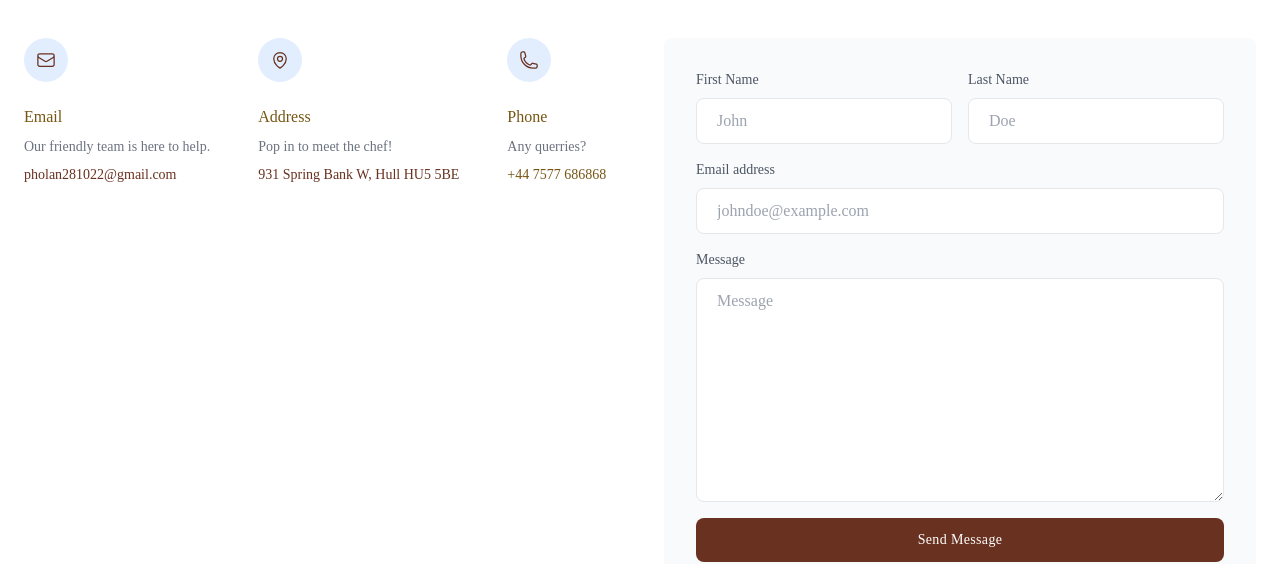
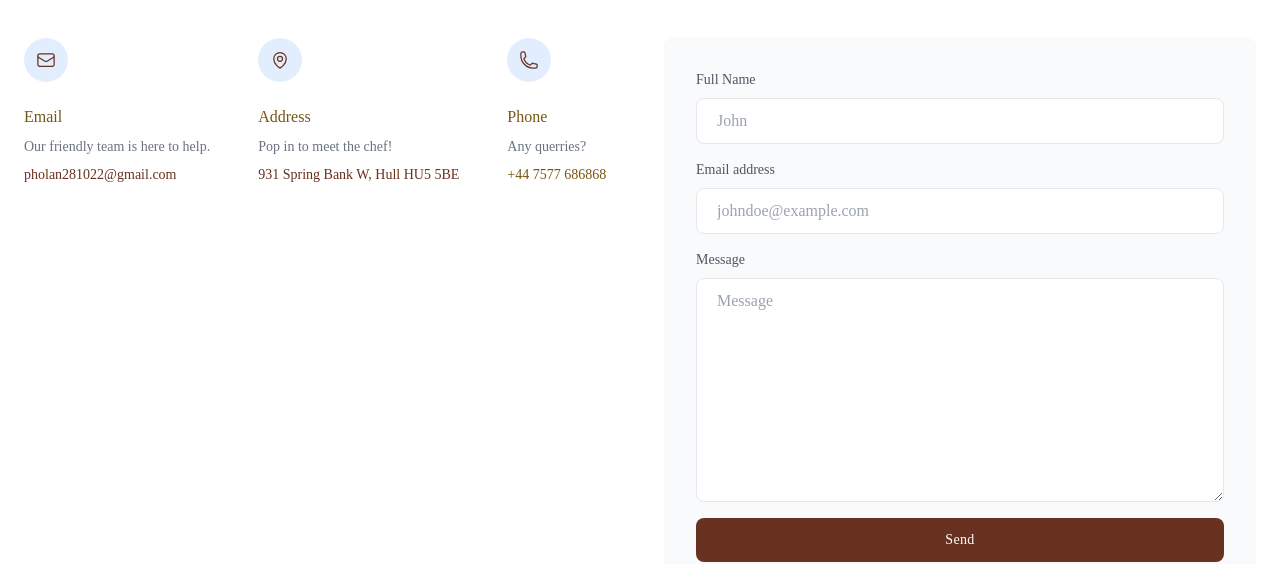
Before and after one commit to Angelica2310/restaurant-web, a Next.js app: page /contact in a window 1280 px wide. Shown: the part 238-802 px from the top of the page. Built offline with nearby package versions, Linux system fonts and the light colour scheme; a web font is replaced by a local one.

Commit message:
add form send to email using emailjs

```diff
--- a/package.json
+++ b/package.json
@@ -9,6 +9,7 @@
     "lint": "next lint"
   },
   "dependencies": {
+    "@emailjs/browser": "^4.4.1",
     "@radix-ui/react-dropdown-menu": "^2.1.6",
     "lucide-react": "^0.475.0",
     "next": "15.1.7",
--- a/src/app/contact/page.js
+++ b/src/app/contact/page.js
@@ -1,3 +1,4 @@
+import Contact from "@/components/Contact";
 import React from "react";
 
 export default function ContactPage() {
@@ -108,58 +109,7 @@ export default function ContactPage() {
             </div>
           </div>
 
-          <div className="p-4 py-6 rounded-lg bg-gray-50  md:p-8">
-            <form>
-              <div className="-mx-2 md:items-center md:flex">
-                <div className="flex-1 px-2">
-                  <label className="block mb-2 text-sm text-gray-600 ">
-                    First Name
-                  </label>
-                  <input
-                    type="text"
-                    placeholder="John "
-                    className="block w-full px-5 py-2.5 mt-2 text-gray-700 placeholder-gray-400 bg-white border border-gray-200 rounded-lg    focus:border-[--darktext]  focus:ring-[--lighttext] focus:outline-none focus:ring focus:ring-opacity-40"
-                  />
-                </div>
-
-                <div className="flex-1 px-2 mt-4 md:mt-0">
-                  <label className="block mb-2 text-sm text-gray-600 ">
-                    Last Name
-                  </label>
-                  <input
-                    type="text"
-                    placeholder="Doe"
-                    className="block w-full px-5 py-2.5 mt-2 text-gray-700 placeholder-gray-400 bg-white border border-gray-200 rounded-lg    focus:border-[--darktext]  focus:ring-[--lighttext] focus:outline-none focus:ring focus:ring-opacity-40"
-                  />
-                </div>
-              </div>
-
-              <div className="mt-4">
-                <label className="block mb-2 text-sm text-gray-600 ">
-                  Email address
-                </label>
-                <input
-                  type="email"
-                  placeholder="johndoe@example.com"
-                  className="block w-full px-5 py-2.5 mt-2 text-gray-700 placeholder-gray-400 bg-white border border-gray-200 rounded-lg    focus:border-[--darktext]  focus:ring-[--lighttext] focus:outline-none focus:ring focus:ring-opacity-40"
-                />
-              </div>
-
-              <div className="w-full mt-4">
-                <label className="block mb-2 text-sm text-gray-600 ">
-                  Message
-                </label>
-                <textarea
-                  className="block w-full h-32 px-5 py-2.5 mt-2 text-gray-700 placeholder-gray-400 bg-white border border-gray-200 rounded-lg md:h-56    focus:border-[--darktext]  focus:ring-[--lighttext] focus:outline-none focus:ring focus:ring-opacity-40"
-                  placeholder="Message"
-                ></textarea>
-              </div>
-
-              <button className="w-full px-6 py-3 mt-4 text-sm font-medium tracking-wide text-white capitalize transition-colors duration-300 transform bg-[--darktext] rounded-lg hover:bg-[--medtext] focus:outline-none focus:ring focus:ring-[--medtext] focus:ring-opacity-50">
-                Send message
-              </button>
-            </form>
-          </div>
+          <Contact />
         </div>
       </div>
     </section>
--- /dev/null
+++ b/src/components/Contact.jsx
@@ -0,0 +1,85 @@
+"use client";
+import React, { useRef, useState } from "react";
+import emailjs from "@emailjs/browser";
+
+export default function Contact() {
+  const form = useRef();
+  const [message, setMessage] = useState("");
+
+  const sendEmail = (e) => {
+    e.preventDefault();
+
+    emailjs
+      .sendForm("service_53hb6lm", "template_oliqvlp", form.current, {
+        publicKey: "viFgEQwSnD7Ao-QuZ",
+      })
+      .then(
+        () => {
+          console.log("SUCCESS!");
+          setMessage(
+            "Your message has been received. We will get back to you shortly! ✅ "
+          );
+          e.target.reset();
+
+          setTimeout(() => {
+            setMessage("");
+          }, 3000);
+        },
+        (error) => {
+          console.log("FAILED...", error.text);
+          setMessage("Oops! Something went wrong. Please try again. ❌");
+        }
+      );
+  };
+  return (
+    <div className="p-4 py-6 rounded-lg bg-gray-50  md:p-8">
+      <form ref={form} onSubmit={sendEmail}>
+        <div className="-mx-2 md:items-center md:flex">
+          <div className="flex-1 px-2">
+            <label className="block mb-2 text-sm text-gray-600 ">
+              Full Name
+            </label>
+            <input
+              type="text"
+              name="user_name"
+              placeholder="John "
+              className="block w-full px-5 py-2.5 mt-2 text-gray-700 placeholder-gray-400 bg-white border border-gray-200 rounded-lg    focus:border-[--darktext]  focus:ring-[--lighttext] focus:outline-none focus:ring focus:ring-opacity-40"
+            />
+          </div>
+        </div>
+
+        <div className="mt-4">
+          <label className="block mb-2 text-sm text-gray-600 ">
+            Email address
+          </label>
+          <input
+            type="email"
+            name="user_email"
+            placeholder="johndoe@example.com"
+            className="block w-full px-5 py-2.5 mt-2 text-gray-700 placeholder-gray-400 bg-white border border-gray-200 rounded-lg    focus:border-[--darktext]  focus:ring-[--lighttext] focus:outline-none focus:ring focus:ring-opacity-40"
+          />
+        </div>
+
+        <div className="w-full mt-4">
+          <label className="block mb-2 text-sm text-gray-600 ">Message</label>
+          <textarea
+            className="block w-full h-32 px-5 py-2.5 mt-2 text-gray-700 placeholder-gray-400 bg-white border border-gray-200 rounded-lg md:h-56    focus:border-[--darktext]  focus:ring-[--lighttext] focus:outline-none focus:ring focus:ring-opacity-40"
+            name="message"
+            placeholder="Message"
+          ></textarea>
+        </div>
+
+        <input
+          type="submit"
+          value="Send"
+          className="w-full px-6 py-3 mt-4 text-sm font-medium tracking-wide text-white capitalize transition-colors duration-300 transform bg-[--darktext] rounded-lg hover:bg-[--medtext] focus:outline-none focus:ring focus:ring-[--medtext] focus:ring-opacity-50"
+        />
+      </form>
+      {message && (
+        <div className="mt-4 text-center text-sm font-medium text-green-600 bg-green-100 p-3 rounded-lg">
+          {message}
+        </div>
+      )}
+    </div>
+  );
+}
--- /dev/null
+++ b/src/components/HoursTable.jsx
@@ -0,0 +1,38 @@
+import React from "react";
+
+export default function HoursTable() {
+  return (
+    <table className="table-auto text-[--darktext] border-2 p-4 border-separate bg-[--background] rounded-lg indent-3 md:indent-7 leading-8 md:leading-10 lg:leading-loose">
+      <tbody>
+        <tr>
+          <td>Monday</td>
+          <td>12:00-22:00</td>
+        </tr>
+        <tr>
+          <td>Tuesday</td>
+          <td>12:00-22:00</td>
+        </tr>
+        <tr>
+          <td>Wednesday</td>
+          <td>12:00-22:00</td>
+        </tr>
+        <tr>
+          <td>Thursday</td>
+          <td>12:00-22:00</td>
+        </tr>
+        <tr>
+          <td>Friday</td>
+          <td>12:00-22:30</td>
+        </tr>
+        <tr>
+          <td>Saturday</td>
+          <td>12:00-22:30</td>
+        </tr>
+        <tr>
+          <td>Sunday</td>
+          <td>12:00-22:00</td>
+        </tr>
+      </tbody>
+    </table>
+  );
+}
--- /dev/null
+++ b/src/components/OpeningHours.jsx
@@ -0,0 +1,27 @@
+"use client";
+import React, { useState } from "react";
+import HoursTable from "./HoursTable";
+
+export default function OpeningHours() {
+  const [hoursDisplay, setHoursDisplay] = useState(false);
+  return (
+    <div>
+      <button className="card" onClick={() => setHoursDisplay(true)}>
+        <p>Our Opening Hours</p>
+      </button>
+      {hoursDisplay && (
+        <div
+          className="fixed inset-0 bg-black bg-opacity-50 flex justify-center items-center"
+          onClick={() => setHoursDisplay(false)}
+        >
+          <div
+            className="p-4 shadow-lg rounded-lg"
+            onClick={(e) => e.stopPropagation()}
+          >
+            <HoursTable />
+          </div>
+        </div>
+      )}
+    </div>
+  );
+}
--- a/src/components/ViewCard.jsx
+++ b/src/components/ViewCard.jsx
@@ -1,6 +1,7 @@
 "use client";
 
 import Link from "next/link";
+import OpeningHours from "./OpeningHours";
 
 export default function ViewCard() {
   return (
@@ -13,20 +14,10 @@ export default function ViewCard() {
       }}
     >
       <div className="flex flex-col md:flex-row gap-4">
-        <Link
-          // className="border-2 border-white text-white p-2 cursor-pointer hover:shadow-white hover:shadow-md"
-          className="card"
-          href="/menu"
-        >
+        <Link className="card" href="/menu">
           <p>Our Menu</p>
         </Link>
-        <Link
-          // className="border-2 border-white text-white p-2 cursor-pointer hover:shadow-white hover:shadow-md"
-          className="card"
-          href="/menu"
-        >
-          <p>Our Opening Hours</p>
-        </Link>
+        <OpeningHours />
       </div>
     </div>
   );
```
Also changed, not shown: 1 other file (tests, documents, lock files or other folders).
